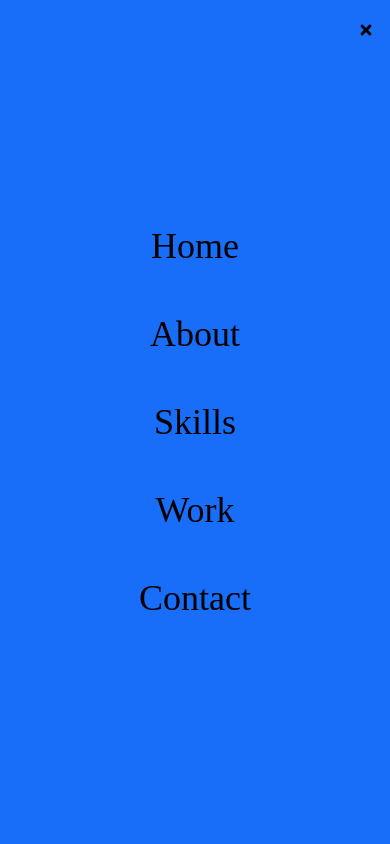
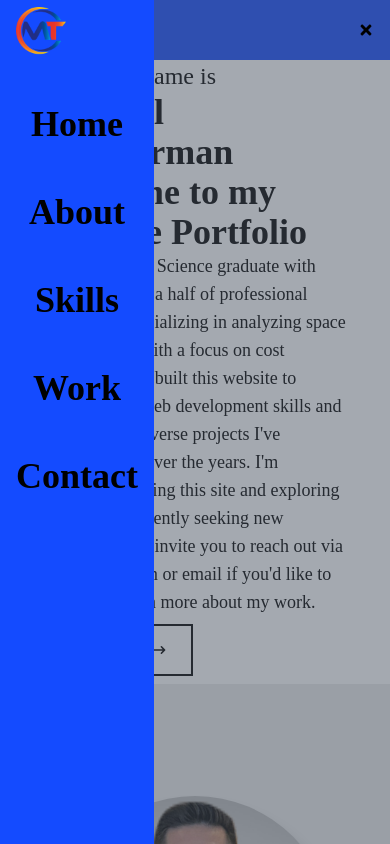
Before and after one commit to timm6430/Portfolio_Website, a React (Create React App) app: page / in a window 390 px wide. Both pictures are taken after a click on the element 366 px from the left and 30 px from the top of the page. Shown: the top 844 px of the page. Built offline with nearby package versions, Linux system fonts and the light colour scheme.

Commit message:
made moblie menu show on the left

```diff
--- a/src/components/Navbar.jsx
+++ b/src/components/Navbar.jsx
@@ -51,7 +51,15 @@ const Navbar = () => {
 
         {/* Moblie menu*/}
         {/* If !nav is true hide list, on click show list*/}
-        <ul className = {!nav ? 'hidden' : 'absolute w-full h-screen top-0 left-0 bg-[#186EF8] flex flex-col justify-center items-center'}>
+        <div  className={!nav ? 'hidden' : 'fixed inset-0 w-full h-full font-bold'}>
+            <div onClick = {handleClick} className='absolute inset-0 w-full h-full bg-gray-600 opacity-50'>
+            </div>
+            <ul className =  'fixed h-screen top-0 left-0 bg-[#144bff] flex flex-col justify-start items-center'>
+                <li className = 'py-10'>
+                    <div className = 'fixed top-[7px] left-4 h-[60px]'>
+                        <img src = {Logo} alt = "Logo" style = {{width: '50px'}}/>
+                    </div>
+                </li>
                 <li className = 'py-6 text-4xl'>
                 <Link onClick = {handleClick} to='home' smooth={true} duration={500}>
                     Home
@@ -78,7 +86,7 @@ const Navbar = () => {
                 </Link>
                 </li>
             </ul>
-
+        </div>
         {/* Social icons*/}
         <div className='flex fixed flex-col top-[35%] left-0'>
             <ul>
```
Lines whose indentation alone changed are shown as unchanged.
